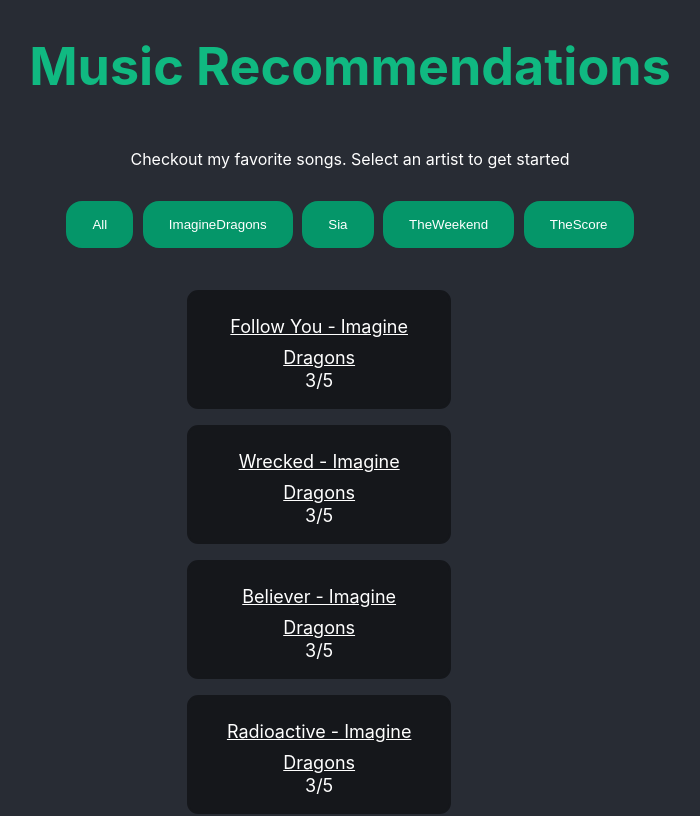
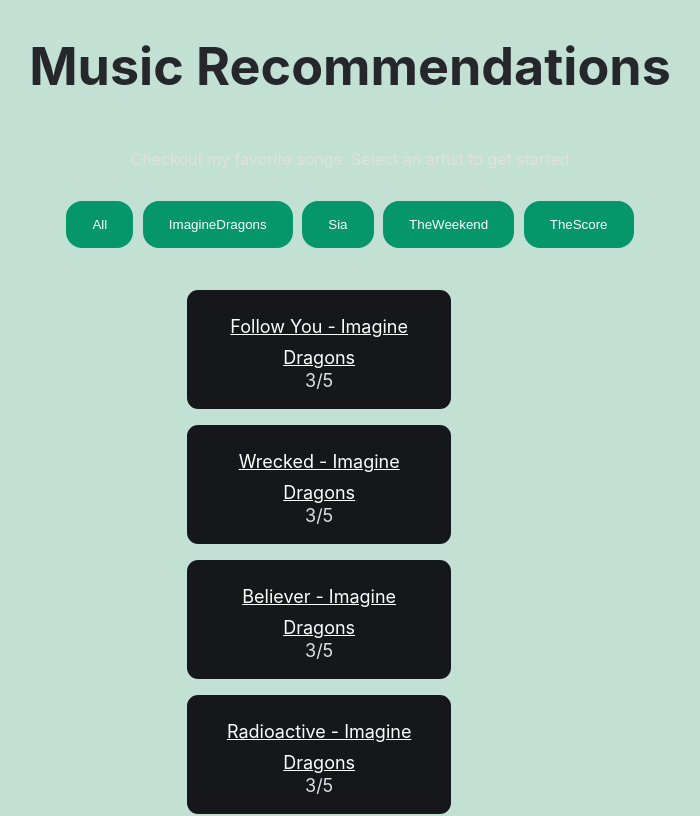
Before and after one commit to UzziahOsia/MIXIFY, a React (Create React App) app: page / in a window 1280 px wide. Shown: the top 816 px of the page, without its empty margins (290-990 px from the left). Built offline with nearby package versions, Linux system fonts and the light colour scheme.

Commit message:
Update App.css

```diff
--- a/src/App.css
+++ b/src/App.css
@@ -8,7 +8,7 @@
 }
 
 h1 {
-  color: #10B981;
+  color: #26272b;
 }
 
 @media (prefers-reduced-motion: no-preference) {
@@ -18,14 +18,14 @@ h1 {
 }
 
 .App-header {
-  background-color: #282c34;
+  background-color: #c3e0d5;
   min-height: 100vh;
   display: flex;
   flex-direction: column;
   align-items: center;
   justify-content: center;
   font-size: calc(10px + 2vmin);
-  color: white;
+  color: rgb(224, 224, 224);
 }
 
 .App-link {
```
